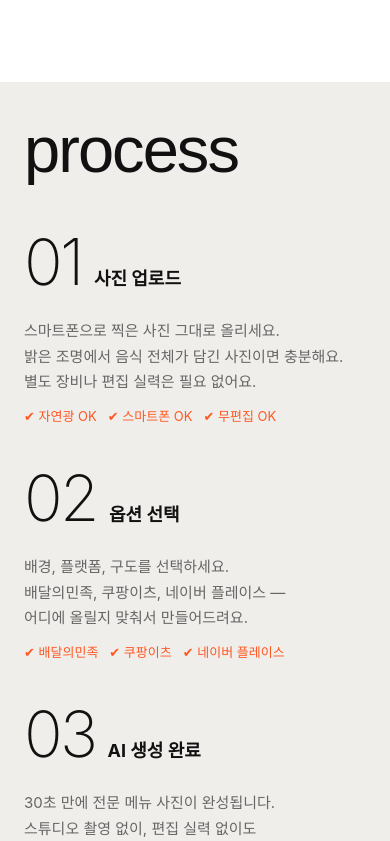
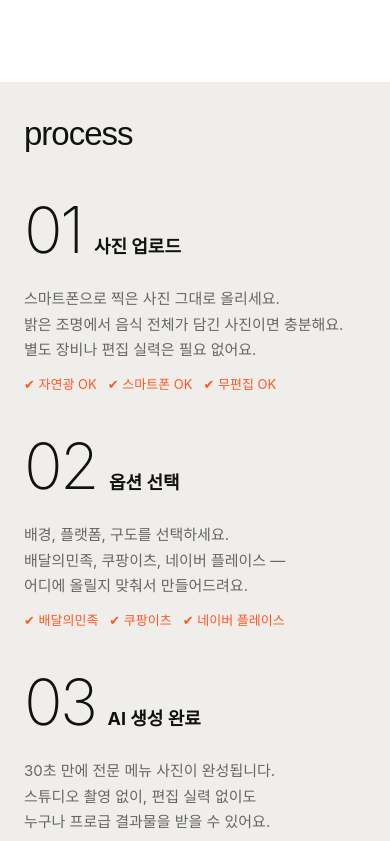
Before and after one commit to solip7131/menulab-v3, a Next.js app: page / in a window 390 px wide. Shown: the part 2123-2964 px from the top of the page. Built offline with nearby package versions, Linux system fonts and the light colour scheme; a web font is replaced by a local one.

Commit message:
Mobile: section headlines 65px → 33px (50% reduction)

```diff
--- a/app/globals.css
+++ b/app/globals.css
@@ -289,6 +289,11 @@ html { overscroll-behavior-y: none; }
   .stat-item.triggered .stat-icon  { animation-duration: 1.2s !important; }
   .stat-item.triggered .stat-num   { animation-duration: 3.2s !important; }
   .stat-item.triggered .stat-label { animation-duration: 3.8s !important; }
+  .process-headline-wrap p,
+  .sec-portfolio h2,
+  .reviews-section h2,
+  .services-section h2 { font-size: 33px !important; }
+
   .stats-section { padding-bottom: 35px !important; }
   .process-headline-wrap { padding-top: 35px !important; padding-bottom: 24px !important; }
   .process-steps-grid { padding-top: 24px !important; padding-bottom: 35px !important; }
```
